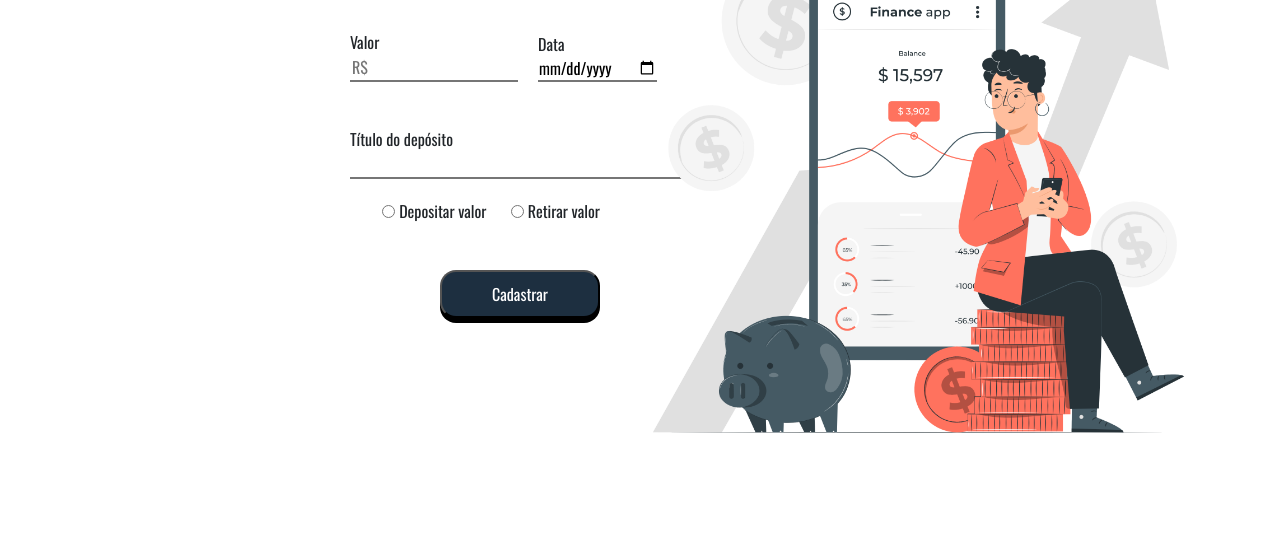
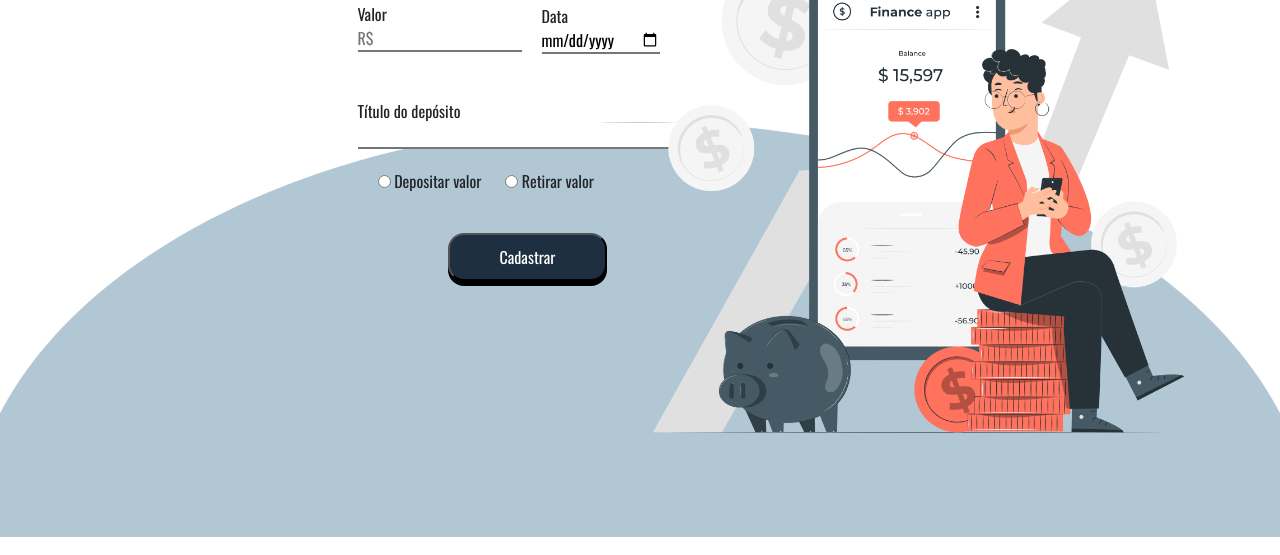
Before and after one commit to bonettdreans/Desafio_Neon, a plain HTML site: page index.html in a window 1280 px wide. Shown: the part 245-800 px from the top of the page. Drawn offline with nearby package versions, Linux system fonts and the light colour scheme.

Commit message:
changing html and css

```diff
--- a/css/estilo.css
+++ b/css/estilo.css
@@ -1,9 +1,28 @@
+* {
+    box-sizing: border-box;
+    margin: 0;
+    padding: 0;
+    outline: 0;
+}
+
+html {
+    /* a cada 1rem será considera 10px */
+    font-size: 62.5%;
+}
+
+html,
+body {
+  height: 100vh;
+  font-family: "Oswald";
+  text-rendering: optimizelegibility;
+  -webkit-font-smoothing: antialiased;
+  overflow: hidden;
+}
 
 body {
-    width: 100%;
-    height: 100%;
-    margin: 0 auto;
-}
+    font-size: 1.6rem;
+  }
+
 /* Configuração da imagem */
 .background {
     height: 35em;
@@ -11,6 +30,7 @@ body {
     position: absolute;
     left: 50%;
 }
+
 /* Configuração do campo superior Menu */
 .menu-main {
     position: absolute;
@@ -20,6 +40,7 @@ body {
     top: 0px;
     background: #1D2F40;
 }
+
 .btn-back {
     background: transparent;
     border: none;
@@ -29,6 +50,7 @@ body {
     width: 10%;
     font-family: 'Oswald';
 }
+
 .launch {
     float: left;
     width: 70%;
@@ -37,62 +59,75 @@ body {
     font-family: 'Oswald';
     color: #F26E22;
 }
+
 .logo{
     margin-top: 0px;
     float: left;
     text-align: right;
     width: 10%;
 }
+
 /* Configuração dos campos de Saldo e Valor */
 .header2 {
     background-color: white;
     width: 100%;
 }
+
 h4 {
     margin-top: 150px;
 }
+
 .balance {
     margin-left: 350px;
     font-family: 'Oswald';
 }
+
 /* Formulário de preenchimento */
 .form {
     margin-top: 50px;
     margin-left: 350px;
     width: 30%;
 }
+
 .divValue {
     float: left;
     padding-right: 20px;
     font-family: 'Oswald';
 }
+
 #txtValue {
     border-top: none;
     border-left: none;
     border-right: none;
 }
+
 .divDate {
     padding: 2px 0px 20px 0px;
     font-family: 'Oswald';
 }
+
 #txtDate {
     border-top: none;
     border-left: none;
     border-right: none;
 }
+
 .divDeposit {
     margin-top: 25px;
     font-family: 'Oswald';
 }
+
 #txtDeposit {
     border-top: none;
     border-left: none;
     border-right: none;
     width: 23em;
 }
+
 .list{
     list-style: none;
 }
+
 input:focus, label:focus {
     outline: none;
 }
@@ -100,12 +135,15 @@ input:focus, label:focus {
 #li-radio{
     padding: 20px 0px 20px 0px;
 }
+
 label {
     font-family: 'Oswald';
 }
+
 #exit{
     margin-left: 20px;
 }
+
 .divButton {
     padding: 10px 0px 0px 90px;
 }
@@ -120,12 +158,22 @@ label {
     box-shadow: 0 5px 0 #000000;
     font-family: 'Oswald';
 }
+
 .btn-register :hover{
     background: #0d151d;
     box-shadow: 0 5px 0 #000000;
 }
+
 .btn-register :active{
     position: relative;
     top: 10px;
     box-shadow: none;
 }
+
+.container-fluid{
+    background-image: url(../img/Design3.png);
+    background-position: center;
+    background-repeat: no-repeat;
+    background-size: cover;
+    height: 79vh;
+}
--- a/index.html
+++ b/index.html
@@ -12,6 +12,7 @@
     <title>Asuma Corp</title>
 </head>
 <body>
+    <div class="container-fluid">
         <img src="./img/Finance app-pana.png" class="background">
         <header class="menu-main">
             <nav class="nav_bar">
@@ -80,7 +81,7 @@
             </div>
             </form>
         </main>
-
+    </div>
 
 </body>
 </html>
```
Also changed, not shown: img/Design3.png (added). Lines whose indentation alone changed are shown as unchanged.
